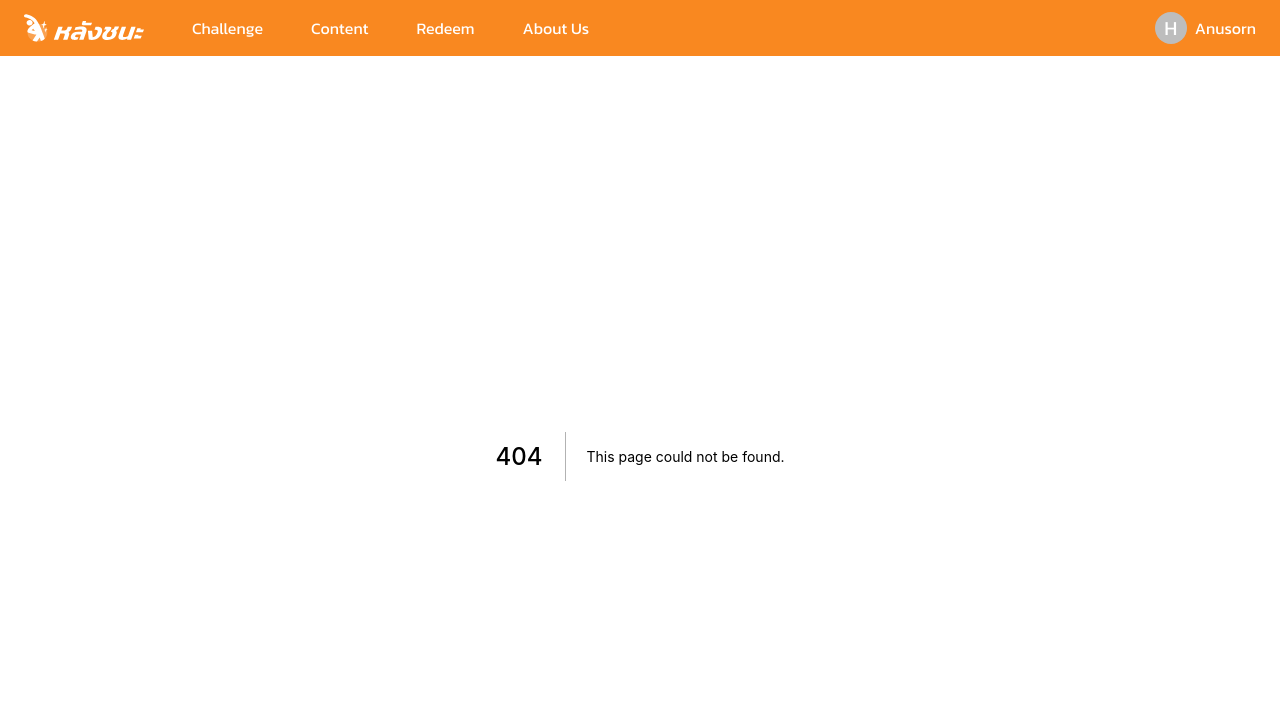
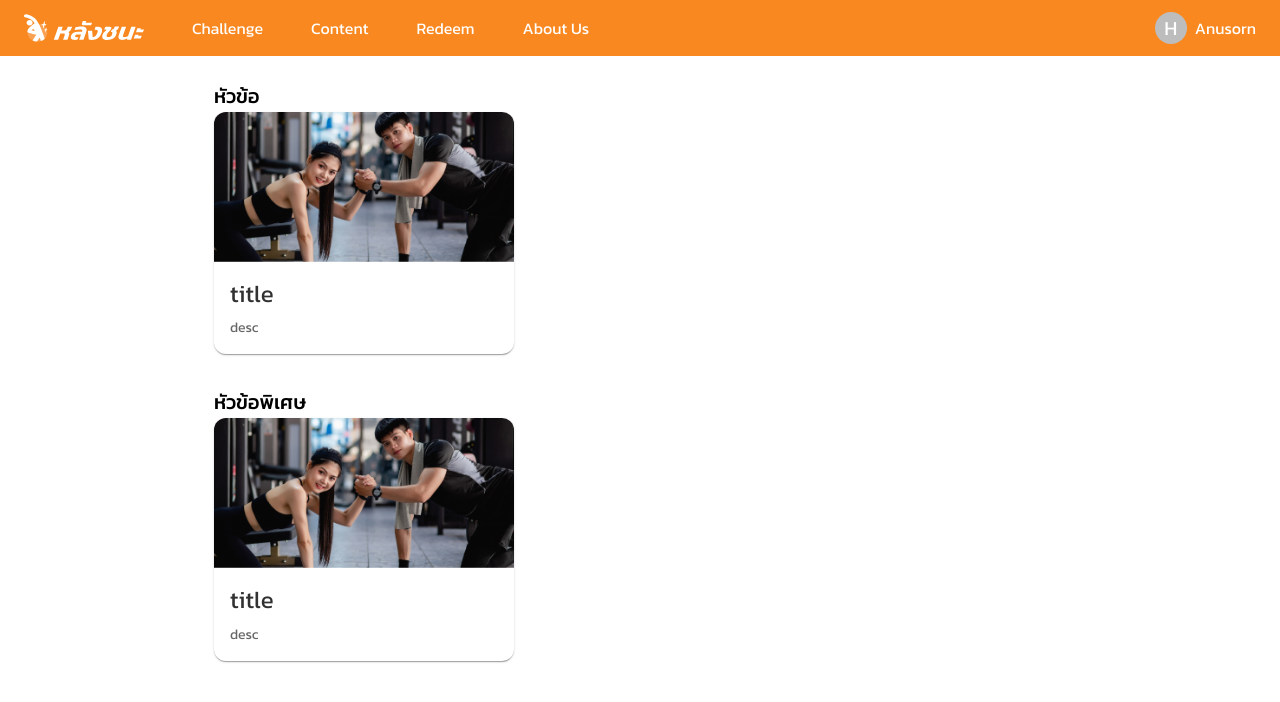
Before and after one commit to WebmasterCamp/ywc18-workshop-b, a Next.js app: page /content in a window 1280 px wide. Before the commit this address had no page. Shown: the top 702 px of the page. Built offline with nearby package versions, Linux system fonts and the light colour scheme.

Commit message:
add blog page

```diff
--- /dev/null
+++ b/src/components/BlogBlock/index.tsx
@@ -0,0 +1,32 @@
+import { Box, Card, CardActionArea, CardMedia, CardContent, Typography, CardActions, Button } from '@material-ui/core'
+import React from 'react'
+import styled from '@emotion/styled'
+
+const StyledCard = styled(Card)`
+  border-radius: 12px;
+  max-width: 300px;
+`
+
+export interface BlogBlockProps {
+  title: string
+  desciption: string
+  image: string
+}
+
+export default function BlogBlock({ title, desciption, image }: BlogBlockProps) {
+  return (
+    <StyledCard>
+      <CardActionArea>
+        <CardMedia image={image} title="Contemplative Reptile" style={{ height: 150 }} />
+        <CardContent>
+          <Typography gutterBottom variant="h5" component="h2">
+            {title}
+          </Typography>
+          <Typography variant="body2" color="textSecondary" component="p">
+            {desciption}
+          </Typography>
+        </CardContent>
+      </CardActionArea>
+    </StyledCard>
+  )
+}
--- /dev/null
+++ b/src/pages/content/index.tsx
@@ -0,0 +1,52 @@
+import Stepper from '@/components/Stepper'
+import React from 'react'
+
+import styled from '@emotion/styled'
+import { Container as MuiContainer, Box } from '@material-ui/core'
+import { Typography } from '@material-ui/core'
+import { useRouter } from 'next/dist/client/router'
+import BlogBlock, { BlogBlockProps } from '@/components/BlogBlock'
+
+const Container = styled(MuiContainer)`
+  margin-top: ${({ theme }) => theme.spacing(3)};
+`
+
+export default function StartPage() {
+  const router = useRouter()
+  const { index } = router.query
+
+  const normalContents: BlogBlockProps[] = [
+    {
+      title: 'title',
+      desciption: 'desc',
+      image: '/content/1.jpg',
+    },
+  ]
+
+  const specialContents: BlogBlockProps[] = [
+    {
+      title: 'title',
+      desciption: 'desc',
+      image: '/content/1.jpg',
+    },
+  ]
+
+  return (
+    <>
+      <Container maxWidth="md">
+        <Box mb={4}>
+          <Typography variant="h6">หัวข้อ</Typography>
+          {normalContents.map((props, index) => (
+            <BlogBlock key={`nor-${index}`} {...props} />
+          ))}
+        </Box>
+        <Box mb={4}>
+          <Typography variant="h6">หัวข้อพิเศษ</Typography>
+          {specialContents.map((props, index) => (
+            <BlogBlock key={`spe-${index}`} {...props} />
+          ))}
+        </Box>
+      </Container>
+    </>
+  )
+}
--- a/src/pages/start/[index].tsx
+++ b/src/pages/start/[index].tsx
@@ -30,8 +30,6 @@ export default function StartPage() {
     }
   }
 
-  console.log(index)
-
   return (
     <>
       <BackToHome />
```
Also changed, not shown: public/content/1.jpg (added).
